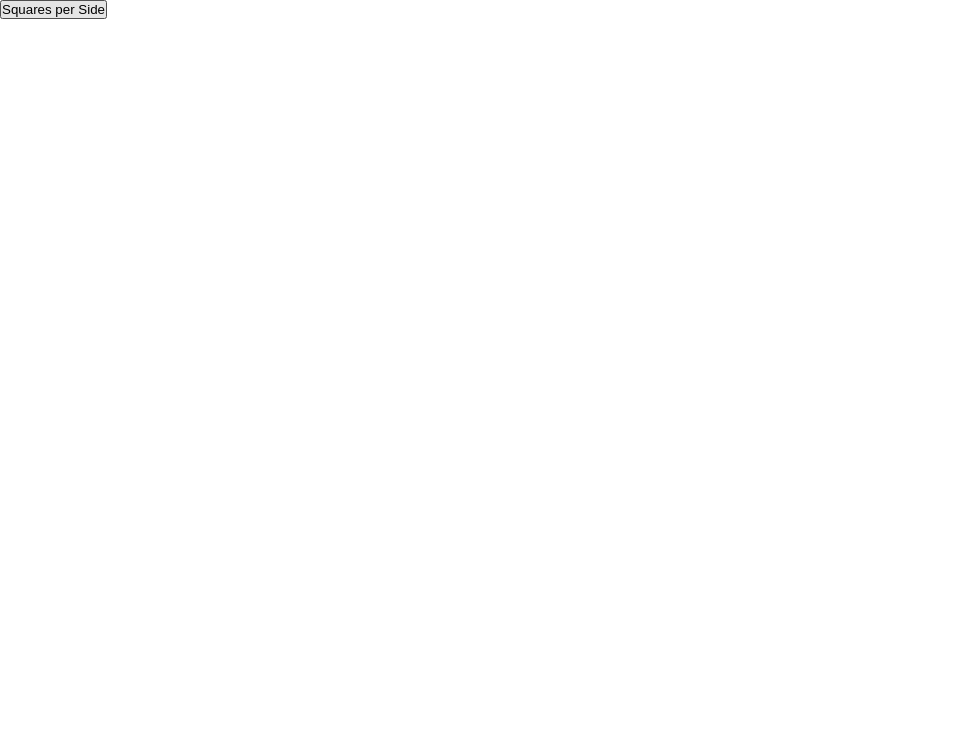
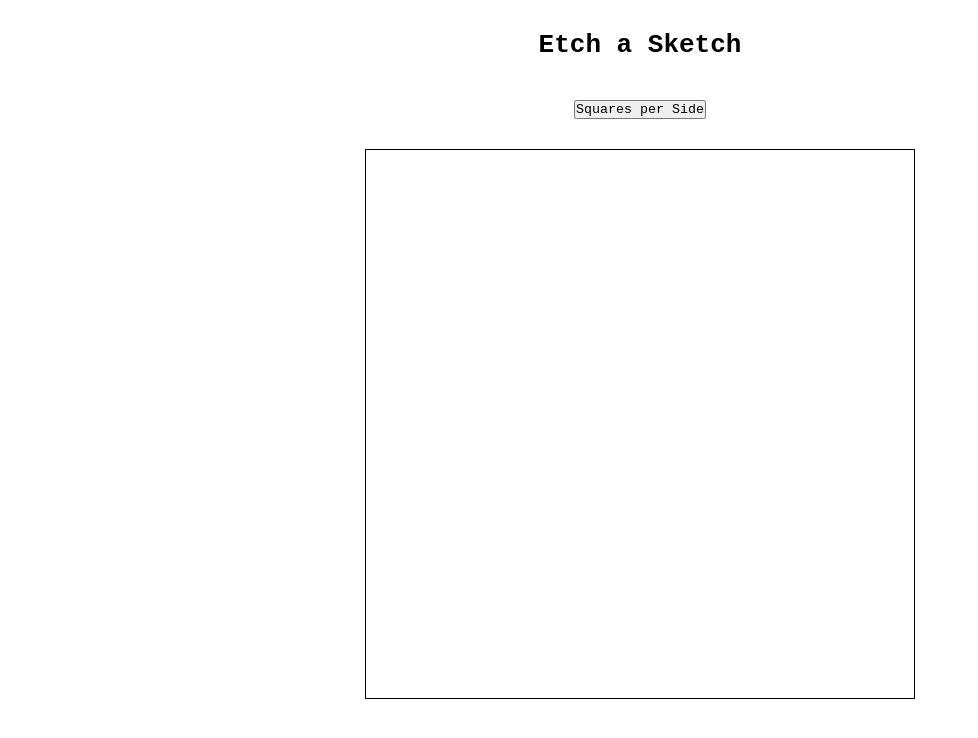
Before and after one commit to higgsboson909/etch-a-sketch, a plain HTML site: page index.html in a window 1280 px wide. Shown: the whole page, without its empty margins (0-978 px from the left). Drawn offline with Linux system fonts and the light colour scheme.

Commit message:
Finish the html structure of container

```diff
--- a/index.html
+++ b/index.html
@@ -10,6 +10,7 @@
 </head>
 
 <body>
+    <h1>Etch a Sketch</h1>
 
     <div class="sizer"><button>Squares per Side</button></div>
 
--- a/styles.css
+++ b/styles.css
@@ -2,4 +2,22 @@
     box-sizing: border-box;
     padding: 0;
     margin: 0;
+    font-family: monospace;
 }
+
+h1{
+    text-align: center;
+    margin: 30px 0 40px 0px;
+}
+
+.sizer{
+    text-align: center;
+    margin-bottom: 30px;
+}
+
+.container{
+    width: 550px;
+    height: 550px;
+    margin: auto;
+    border: solid 1px;
+}
```
